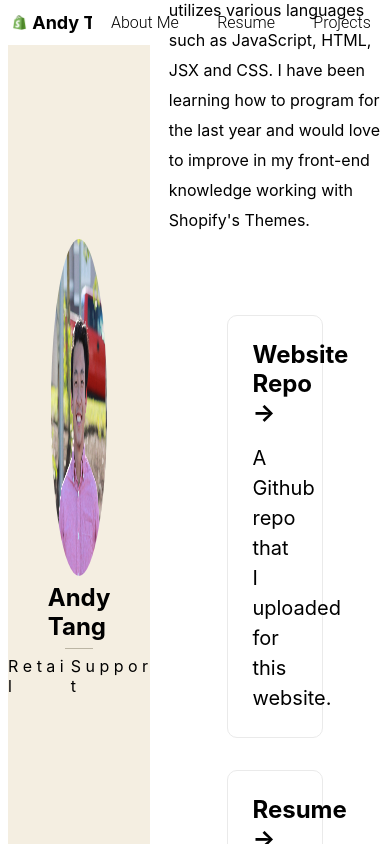
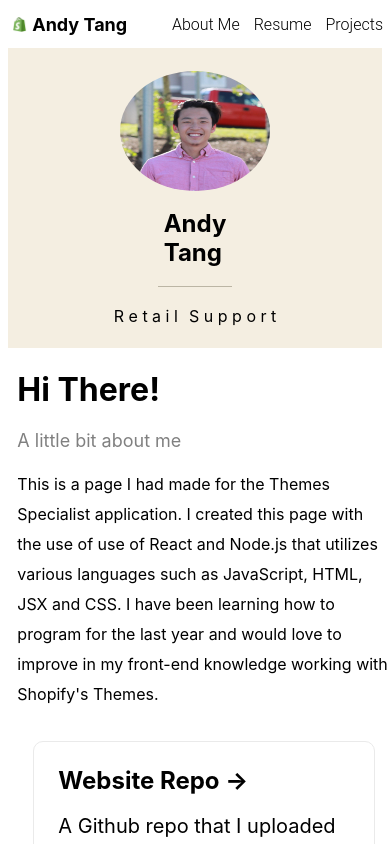
Before and after one commit to Thisisme-Andrew/my-website, a Next.js app: page / in a window 390 px wide. Shown: the top 844 px of the page. Built offline with nearby package versions, Linux system fonts and the light colour scheme.

Commit message:
responsive css added

```diff
--- a/components/nav-bar/nav-bar.module.css
+++ b/components/nav-bar/nav-bar.module.css
@@ -1,10 +1,10 @@
 .mainContainer {
-  /* background-color: #96bf48; */
   display: flex;
   flex-direction: row;
   width: 100%;
   justify-content: space-between;
   margin-top: 2%;
+  white-space: nowrap;
 }
 
 .nameAndTitle {
@@ -12,7 +12,6 @@
   flex-direction: row;
   width: 20%;
   margin-left: 3%;
-  /* background-color: red; */
   justify-content: space-around;
   align-items: center;
 }
@@ -44,3 +43,26 @@
   font-size: small;
   white-space: nowrap;
 }
+
+.tiles {
+  display: flex;
+  flex-direction: row;
+}
+
+.hamburgerMenu {
+  display: none;
+}
+
+@media (max-width: 600px) {
+  .divider {
+    display: none;
+  }
+
+  .title {
+    display: none;
+  }
+
+  .nameAndTitle {
+    width: auto;
+  }
+}
--- a/components/nav-bar/tile.module.css
+++ b/components/nav-bar/tile.module.css
@@ -1,5 +1,6 @@
 .button {
-    display: inline-block;
+    display: flex;
+    flex-direction: row;
     padding: 0.35em 1.2em;
     border: none;
     box-sizing: border-box;
@@ -11,9 +12,16 @@
     text-align: center;
     transition: all 0.2s;
   }
-  .button:hover {
-    color: #000000;
-    background-color: #bbb5a4;
-    cursor: pointer;
-    border-radius: 15%;
+
+.button:hover {
+  color: #000000;
+  background-color: #bbb5a4;
+  cursor: pointer;
+  border-radius: 15%;
+}
+
+@media (max-width: 600px) {
+  .button {
+    padding: 7px;
   }
+}
--- a/styles/Home.module.css
+++ b/styles/Home.module.css
@@ -3,13 +3,12 @@
   padding: 0 0.5rem;
   display: flex;
   flex-direction: column;
-    /* justify-content: center;
-    align-items: center; */
+  justify-content: center;
+  align-items: center;
   height: 100vh;
 }
 
 .main {
-  /* padding: 5rem 0; */
   margin-top: 2%;
   margin-bottom: 2%;
   flex: 1;
@@ -20,7 +19,6 @@
   z-index: 1;
   height: 100%;
   width: 100%;
-  /* background-color: #0070f3; */
 }
 
 .leftCard {
@@ -198,6 +196,42 @@
 @media (max-width: 600px) {
   .grid {
     width: 100%;
+    flex-direction: row;
+  }
+
+  .main {
+    width: 100%;
+    display: flex;
+    overflow-y: visible;
+    align-content: center;
     flex-direction: column;
+    box-sizing: content-box;
+  }
+
+  .leftCard {
+    width: 100%;
+    height: 300px;
+  }
+
+  .rightCard {
+    width: 100%;
+  }
+
+  .container {
+    min-height: 0%;
+    height: 100%;
+  }
+
+  .grid {
+    margin-top: 0;
+  }
+
+  .card {
+    width: 100%;
+  }
+
+  .title {
+    margin-top: 5%;
+    margin-bottom: 5%;
   }
 }
```
Also changed, not shown: pages/resume/index.module.css (+7 -0 lines), 1 other file (tests, documents, lock files or other folders).
